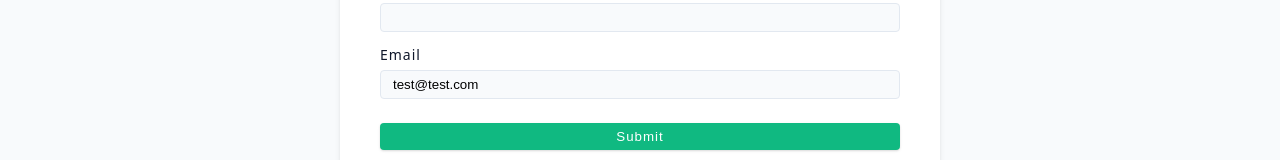
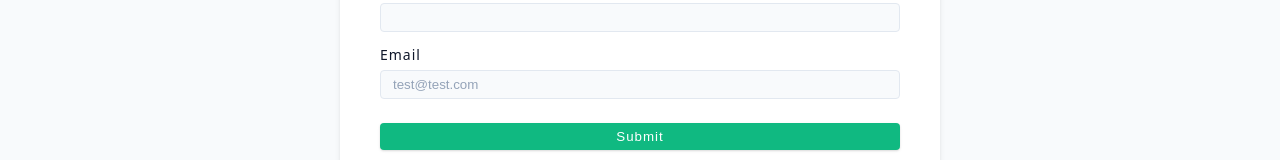
Before and after one commit to dekzyd/Mixmaster, a React (Vite) app: page /newsletter in a window 1280 px wide. Shown: the part 390-550 px from the top of the page. Built offline with nearby package versions, Linux system fonts and the light colour scheme.

Commit message:
update newsletter

```diff
--- a/src/pages/Newsletter.jsx
+++ b/src/pages/Newsletter.jsx
@@ -62,7 +62,7 @@ const Newsletter = () => {
           type="email"
           name="email"
           id="email"
-          defaultValue="test@test.com"
+          placeholder="test@test.com"
           className="form-input"
         />
       </div>
```
